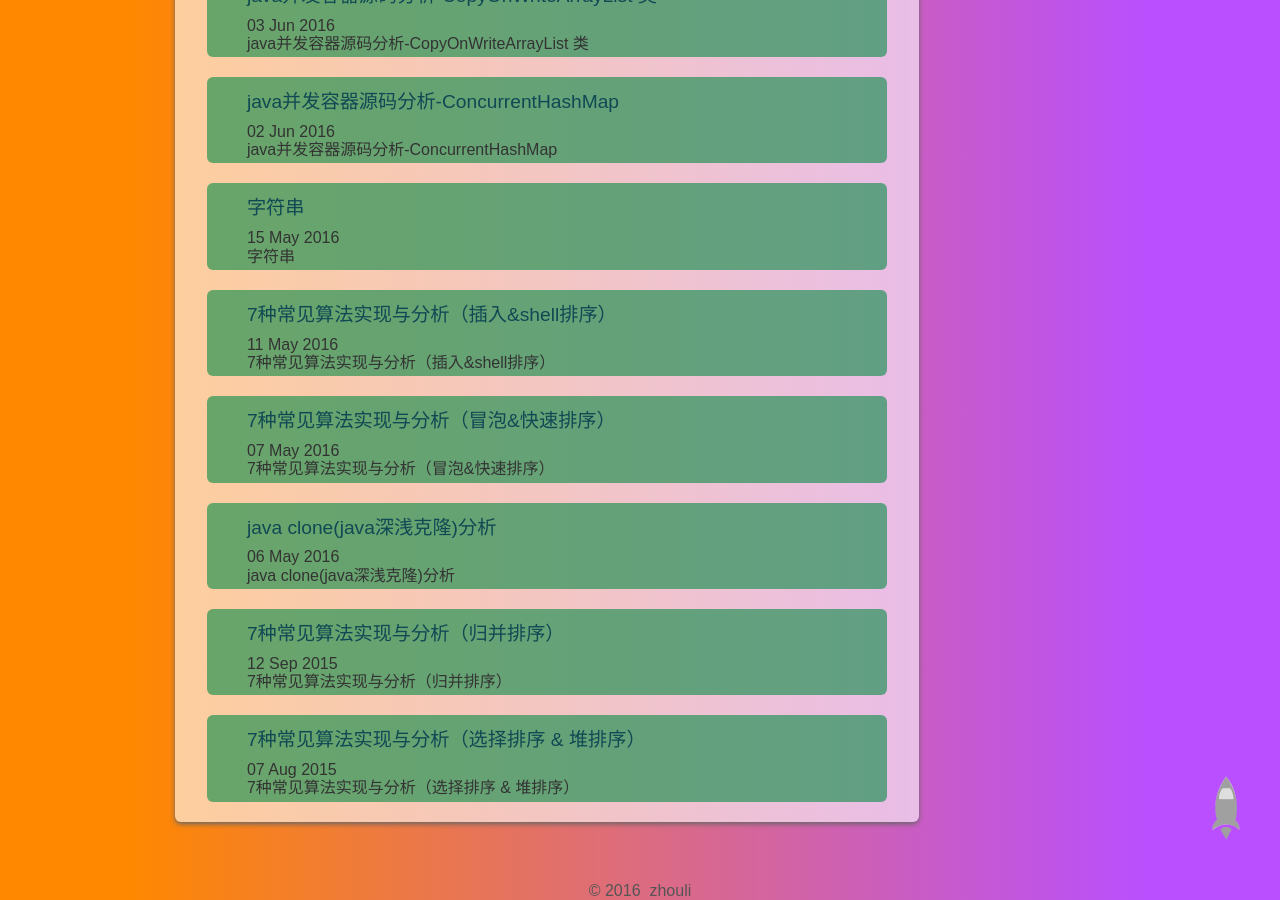
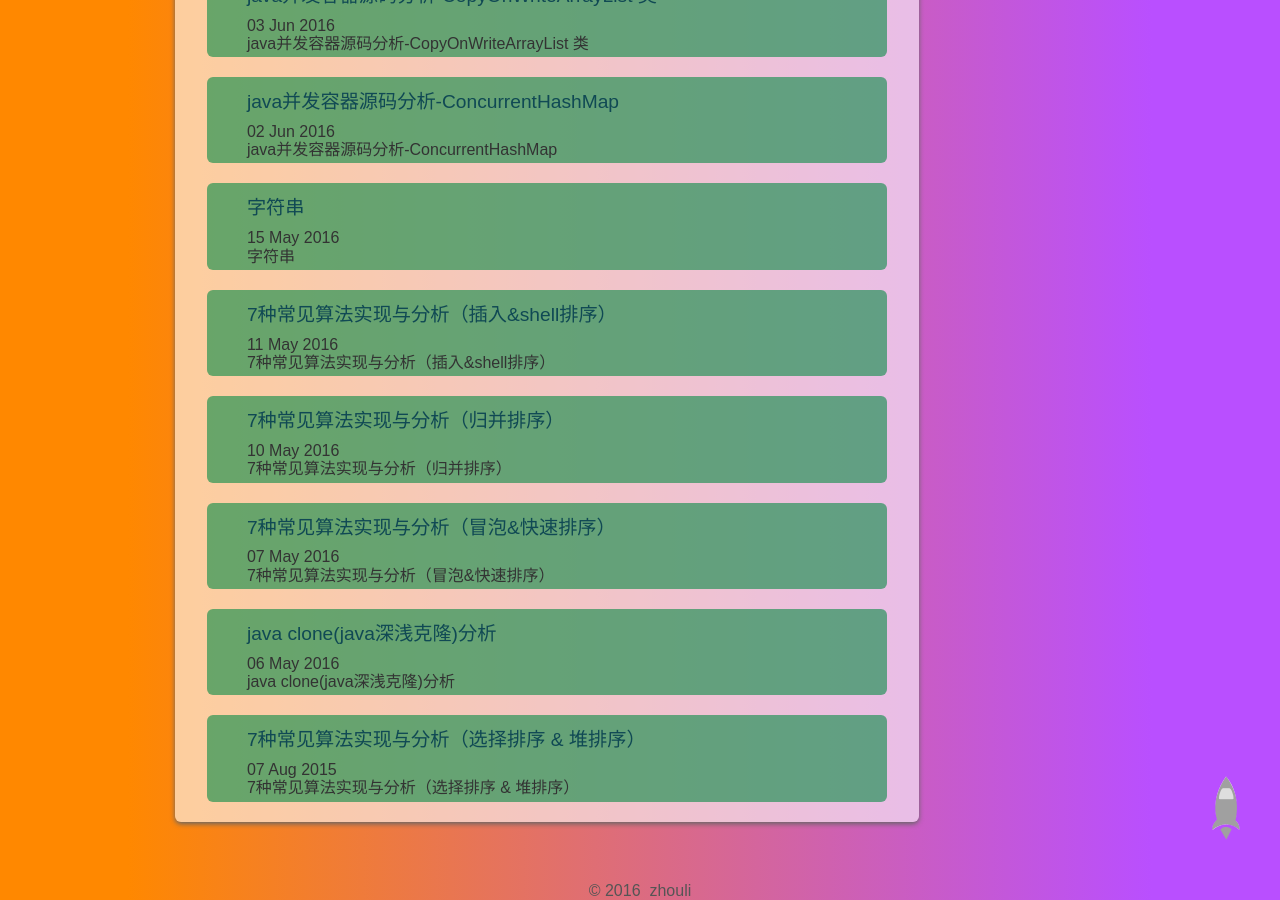
Before and after one commit to zhouliking/zhouliking.github.com, a Jekyll site: the page built from blog/index.html, in a window 1280 px wide and 900 px high, scrolled down 606 px. Built offline with Jekyll 4.4.1, drawn with Linux system fonts in a browser that asks for light colours; a style sheet for code colours, icons or effects is not loaded.

Commit message:
Update and rename 2015-09-12-ALGORITHM-sort-mergy.md to 2016-05-10-ALGORITHM-sort-mergy.md

```diff
--- a/_posts/2015-09-12-ALGORITHM-sort-mergy.md
+++ b/_posts/2016-05-10-ALGORITHM-sort-mergy.md
@@ -1,7 +1,7 @@
 ---
 layout: post
 title: "7种常见算法实现与分析（归并排序）"
-date: 2015-09-12  13:00:00
+date: 2016-05-10  13:00:00
 categories: ALGORITHM
 ---
 
```
